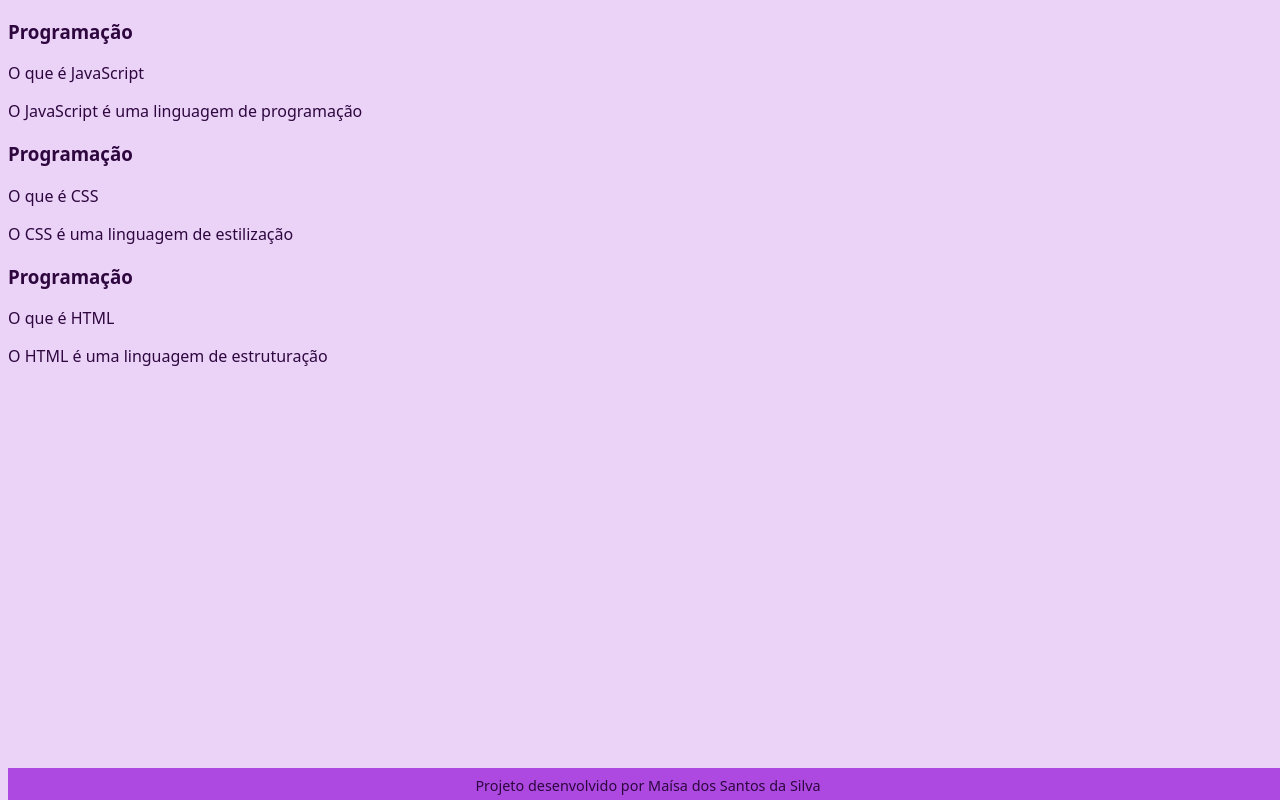
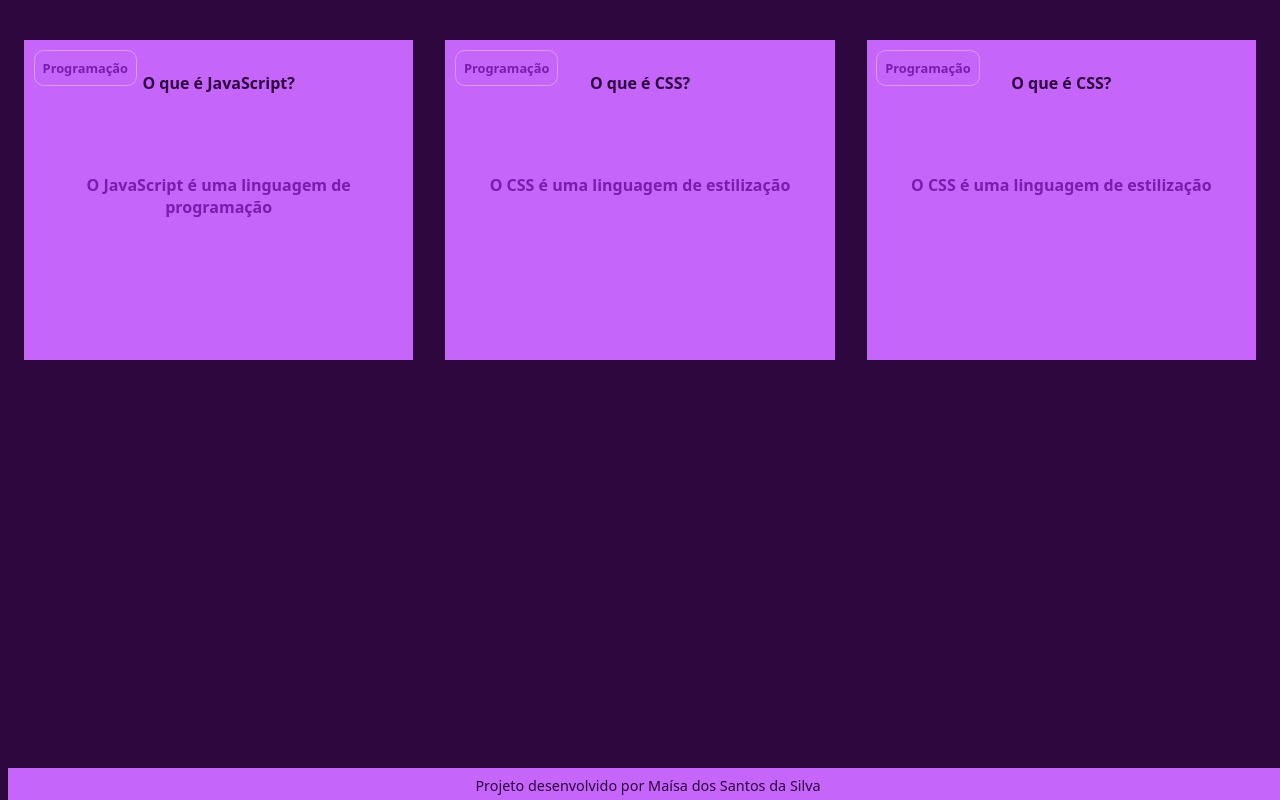
Before and after one commit to maisa08/flashcards, a plain HTML site: page index.html in a window 1280 px wide. Drawn offline with Linux system fonts and the light colour scheme; files that its build step writes are made by us from their sources; a web font is replaced by a local one.

Commit message:
Add files via upload

```diff
--- a/index.html
+++ b/index.html
@@ -1,60 +1,57 @@
 <!DOCTYPE html>
 <html lang="pt-br">
+
 
 <head>
     <meta charset="UTF-8">
     <meta name="viewport" content="width=device-width, initial-scale=1.0">
+    <link rel="stylesheet" href="assets/style.css">
     <title>Flashcard</title>
-    <link rel="stylesheet" href="assets/style.css">
 </head>
+
 
 <body>
     <main>
         <section id="container">
-
             <article class="cartao">
                 <div class="cartao__conteudo">
                     <h3>Programação</h3>
                     <div class="cartao__conteudo__pergunta">
-                        <p>O que é JavaScript</p>
+                        <p>O que é JavaScript?</p>
                     </div>
                     <div class="cartao__conteudo__resposta">
                         <p>O JavaScript é uma linguagem de programação</p>
                     </div>
                 </div>
             </article>
-
-            <article class="cartao"></article>
+            <article class="cartao">
                 <div class="cartao__conteudo">
                     <h3>Programação</h3>
                     <div class="cartao__conteudo__pergunta">
-                        <p>O que é CSS</p>
+                        <p>O que é CSS?</p>
                     </div>
                     <div class="cartao__conteudo__resposta">
                         <p>O CSS é uma linguagem de estilização</p>
                     </div>
                 </div>
             </article>
-
-            <article class="cartao"></article>
+            <article class="cartao">
                 <div class="cartao__conteudo">
                     <h3>Programação</h3>
                     <div class="cartao__conteudo__pergunta">
-                        <p>O que é HTML</p>
+                        <p>O que é CSS?</p>
                     </div>
                     <div class="cartao__conteudo__resposta">
-                        <p>O HTML é uma linguagem de estruturação</p>
+                        <p>O CSS é uma linguagem de estilização</p>
                     </div>
                 </div>
             </article>
-
         </section>
     </main>
-
     <footer>
         <p>Projeto desenvolvido por Maísa dos Santos da Silva</p>
     </footer>
-
 </body>
 
+
 </html>
--- a/style.css
+++ b/style.css
@@ -2,17 +2,61 @@
 
 :root{
     --font: "Sofadi One", system-ui;
-    --cor-1: #EBD3F8;
-    --cor-2: #AD49E1;
+    --cor-1: #dc9cff;
+    --cor-2: #c665fa;
     --cor-3: #7A1CAC;
     --cor-4: #2E073F;
 }
 
 body{
-    background-color: var(--cor-1);
+    background-color: var(--cor-4);
     color: var(--cor-4);
     font-family: var(--font);
 }
+
+#container{
+    display: flex;
+}
+
+.cartao{
+    margin: 1rem 1rem;
+    height: 20rem;
+    flex-grow: 1;
+    flex-basis: calc(33% - 6rem);
+}
+
+.cartao__conteudo{
+    background-color: var(--cor-2);
+    text-align: center;
+    height: 100%;
+}
+
+.cartao__conteudo h3{
+    color: var(--cor-3);
+    border: 1px solid var(--cor-1);
+    text-align: left;
+    padding: 0.5rem;
+    position: absolute;
+    margin: 0.6rem;
+    border-radius: 0.6rem;
+    font-size: 1vw;
+}
+
+.cartao__conteudo p{
+    margin-top: 1rem;
+    padding: 2rem;
+}
+
+.cartao__conteudo__pergunta{
+    color: var(--cor-4);
+    font-weight: 900;
+}
+
+.cartao__conteudo__resposta{
+    color: var(--cor-3);
+    font-weight: 700;
+}
+
 
 footer{
     background-color: var(--cor-2);
```
